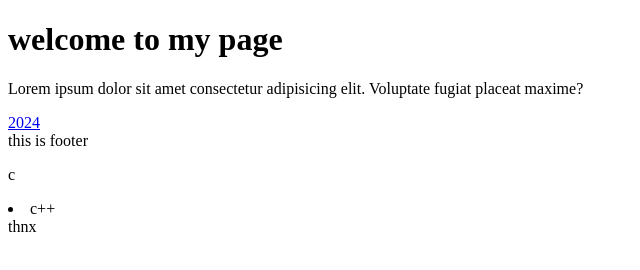
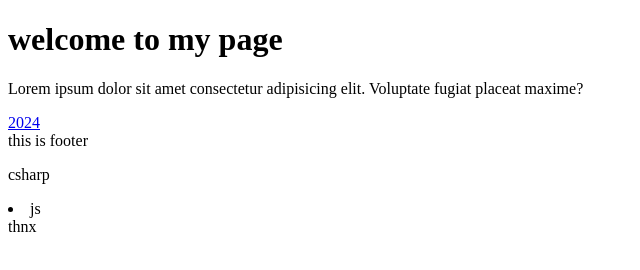
Before and after one commit to royarup589/review_dlt, a plain HTML site: page index.html in a window 1280 px wide. Shown: the full height of the page, 0-640 px from the left. Drawn offline with Linux system fonts and the light colour scheme.

Commit message:
Updated main bbranch

```diff
--- a/index.html
+++ b/index.html
@@ -11,8 +11,8 @@
     <a href="#">2024</a>
     <footer>
         this is footer
-        <p>c</p>
-        <li>c++</li>
+        <p>csharp</p>
+        <li>js</li>
         thnx
     </footer>
 </body>
```
